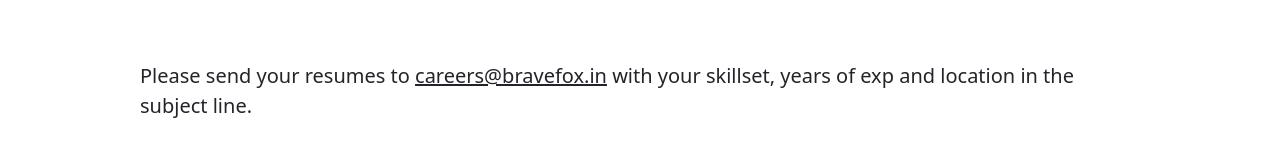
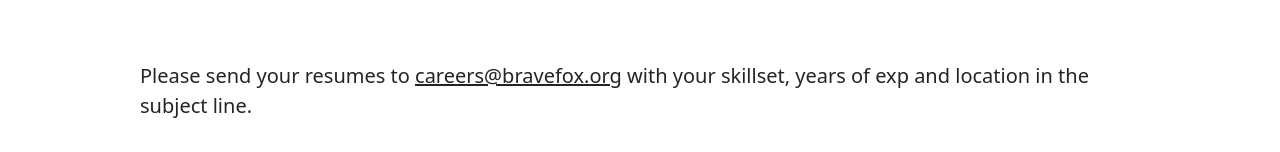
Before and after one commit to Deepak9623/brave, a React (Create React App) app: page /careers in a window 1280 px wide. Shown: the part 708-860 px from the top of the page. Built offline with nearby package versions, Linux system fonts and the light colour scheme.

Commit message:
Update careers.js

```diff
--- a/src/components/careers.js
+++ b/src/components/careers.js
@@ -52,7 +52,7 @@
 <br/>
 <br/>
 
-<p>Please send your resumes to <u>careers@bravefox.in</u> with your skillset, years of exp and location in the subject line.</p>
+<p>Please send your resumes to <u>careers@bravefox.org</u> with your skillset, years of exp and location in the subject line.</p>
 <br/>
 
                 </p>
```
